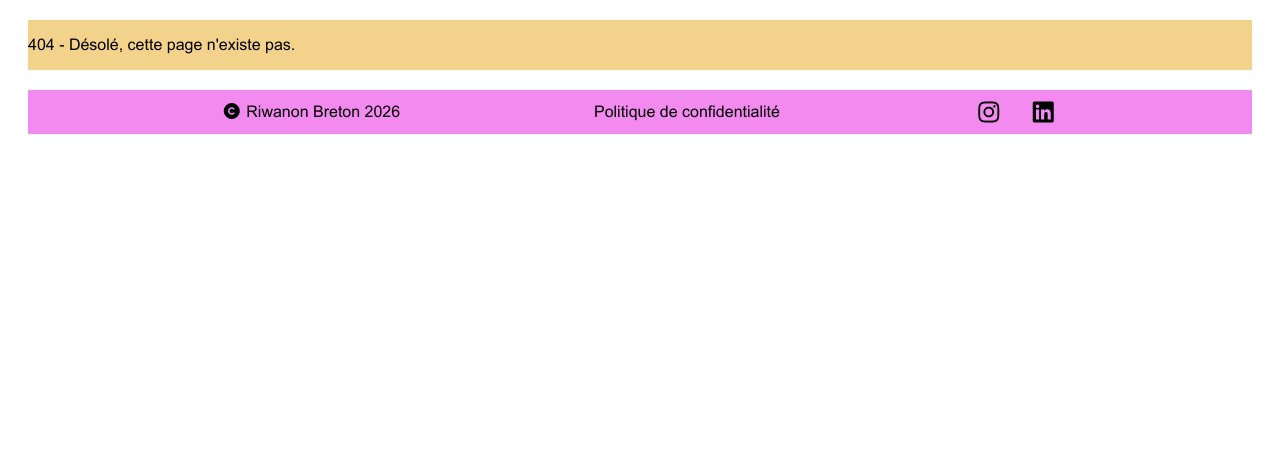
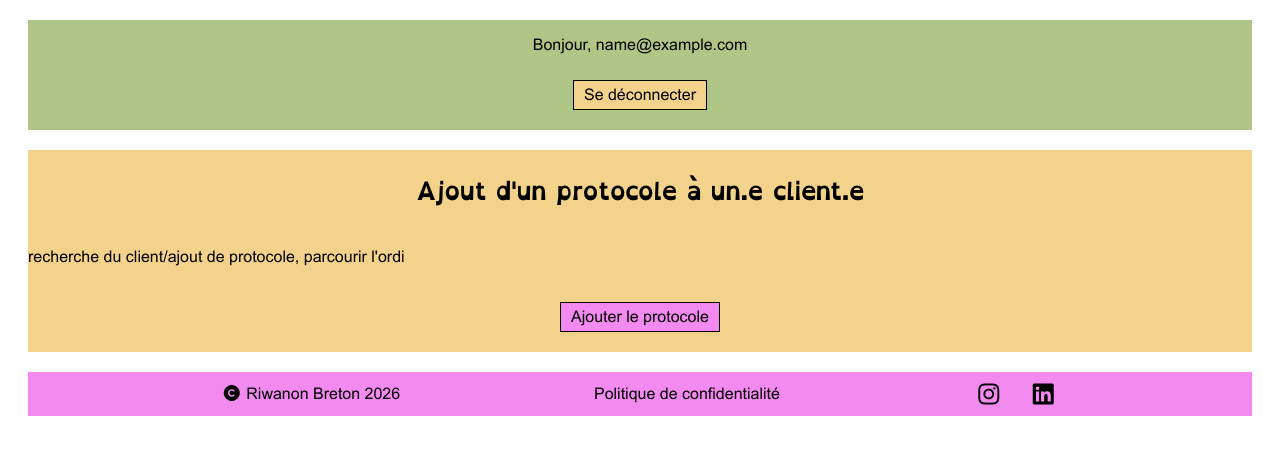
Before and after one commit to thibf-klt/RBS, a PHP site: page /index.php?action=createProtocol in a window 1280 px wide. Shown: the part 248-703 px from the top of the page. Run offline with PHP 8.4, Linux system fonts and the light colour scheme; the visitor is signed in with stand-in values (Sample User, id 1); data that the repository does not hold is empty; style sheets or scripts are compiled from the project's sources.

Commit message:
createProtocol

```diff
--- /dev/null
+++ b/app/controller/createProtocol.php
@@ -0,0 +1,7 @@
+<?php
+require_once ROOT . "/app/view/head.php";
+require_once ROOT . "/app/view/header.php";
+require_once ROOT . "/app/view/menu.php";
+require_once ROOT . "/app/view/createProtocol.php";
+require_once ROOT . "/app/view/footer.php";
+?>
--- a/app/router.php
+++ b/app/router.php
@@ -78,7 +78,7 @@ class Route {
                 require ROOT . "/app/controller/backoffice.php";
                 break;
             case 'updateUser':
-                require ROOT . "/app/controller/updateUser.php";
+                require ROOT . "/app/controller/createUser.php";
                 break;
             case 'createTestimony':
                 require ROOT . "/app/controller/createTestimony.php";
@@ -89,6 +89,12 @@ class Route {
             case 'deleteTestimony':
                 require ROOT . "/app/controller/deleteTestimony.php";
                 break;
+            case 'createProtocol':
+                require ROOT . "/app/controller/createProtocol.php";
+                break;
+            case 'createExercise':
+                require ROOT . "/app/controller/createExercuse.php";
+                break;
             case 'logout':
                 require ROOT . "/app/controller/deconnexion.php";
                 break;
--- a/app/view/backoffice.php
+++ b/app/view/backoffice.php
@@ -18,6 +18,12 @@ if (!isset($_SESSION["email"])) {
             <a href="index.php?action=updateUser">
             <button class="buttonSophro">Gérer les comptes des clients</button>
             </a>
+            <a href="index.php?action=createProtocol">
+            <button class="buttonSophro">Ajouter un protocole</button>
+            </a>
+            <a href="index.php?action=createExercise">
+            <button class="buttonSophro">Ajouter des exercices</button>
+            </a>
             <a href="index.php?action=protocol">
             <button class="buttonSophro">Gérer le blog</button>
             </a>
--- /dev/null
+++ b/app/view/createProtocol.php
@@ -0,0 +1,23 @@
+<?php
+if (!isset($_SESSION["email"])) {
+    header("Location: ./?action=connexion");
+    exit();
+}
+?>
+<div class="logout">
+<?php if (isset($_SESSION['email'])): ?>
+    <p>Bonjour, <?= htmlspecialchars($_SESSION['email']) ?></p>
+    <a href="index.php?action=logout">
+        <button class="buttonService">Se déconnecter</button>
+    </a>
+<?php endif; ?>
+</div>
+<div id="createProtocol">
+    <h2>Ajout d'un protocole à un.e client.e</h2>
+    <p>recherche du client/ajout de protocole, parcourir l'ordi</p>
+    <a href="index.php?action=addProtocol">
+        <button class="buttonSophro">Ajouter le protocole</button>
+    </a>
+</div>
+</body>
+</html>
--- a/public/style/style.css
+++ b/public/style/style.css
@@ -406,6 +406,17 @@ a {
   text-align: center;
 }
 
+/********** createProtocol.php ****************/
+#createProtocol {
+  background-color: #F3D28B;
+  margin: 20px;
+  display: flex;
+  flex-direction: column;
+}
+#createProtocol h2 {
+  text-align: center;
+}
+
 /******************** logout *******************/
 .logout {
   background-color: #B0C687;
--- a/public/style/style.scss
+++ b/public/style/style.scss
@@ -376,6 +376,16 @@ a {
     flex-direction: column;
     text-align: center;
 }
+
+/********** createProtocol.php ****************/
+#createProtocol {
+    @include backYellow;
+    flex-direction: column;
+
+    h2 {
+        text-align: center;
+    }
+}
 /******************** logout *******************/
 .logout {
     @include backGreen;
```
Also changed, not shown: app/controller/backoffice.php (+5 -7 lines), 1 other file.
